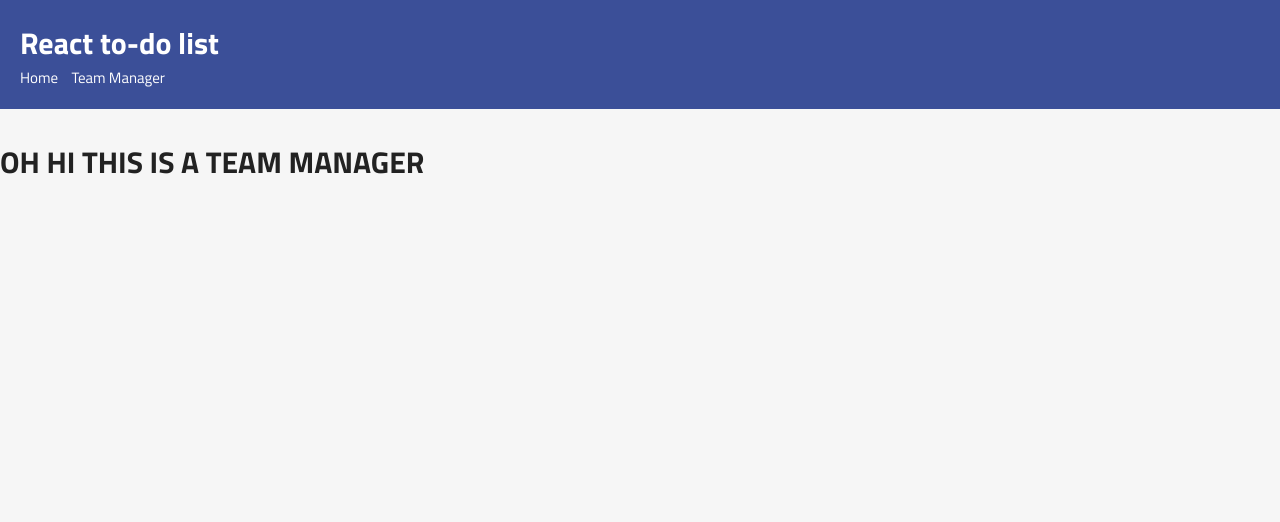
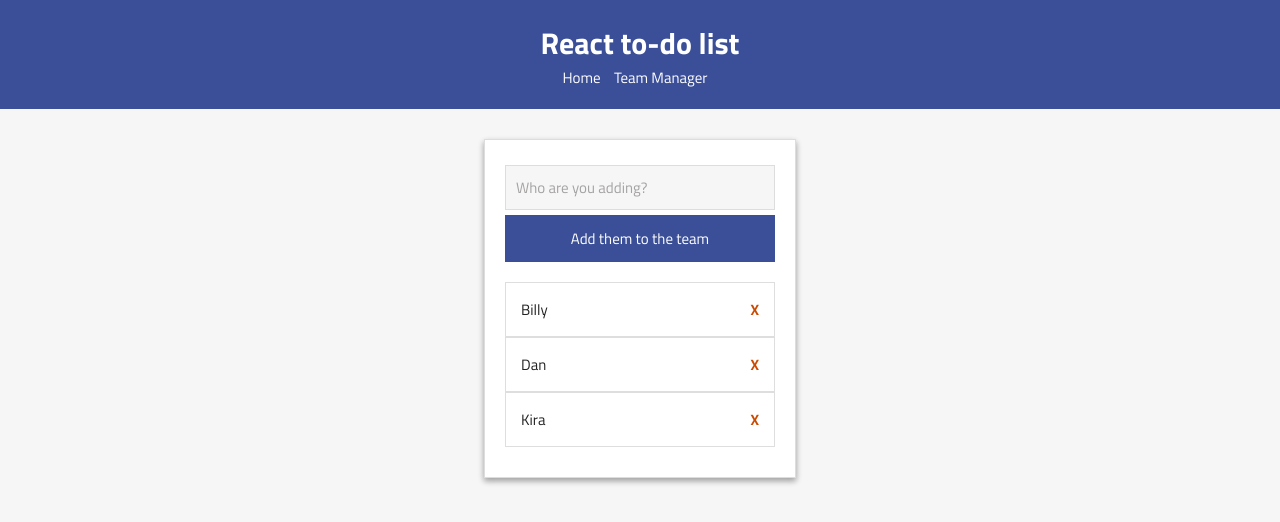
Before and after one commit to markhagemann/parcel-ts-react-todo-list, a React (Vite) app: page /team in a window 1280 px wide. Shown: the top 522 px of the page. Built offline with nearby package versions, Linux system fonts and the light colour scheme.

Commit message:
Add TeamManager container. Add select for TodoItem assignee in TodoForm

```diff
--- a/package.json
+++ b/package.json
@@ -16,6 +16,7 @@
     "@types/react-redux": "^5.0.15",
     "@types/react-router": "^4.0.22",
     "@types/react-router-dom": "^4.2.4",
+    "@types/react-select": "^1.2.3",
     "@types/redux": "^3.6.0",
     "parcel-bundler": "^1.5.1"
   },
@@ -25,6 +26,7 @@
     "react-redux": "^5.0.6",
     "react-router": "^4.2.0",
     "react-router-dom": "^4.2.2",
+    "react-select": "^1.2.1",
     "redux": "^3.7.2",
     "styled-components": "^3.1.6",
     "typescript": "^2.7.1"
--- a/src/App.tsx
+++ b/src/App.tsx
@@ -1,5 +1,5 @@
 import * as React from "react";
-import { Route, Switch, NavLink } from 'react-router-dom';
+import { Route, Switch, NavLink, Redirect } from 'react-router-dom';
 import styled from "styled-components";
 import { injectGlobal } from 'styled-components';
 
@@ -36,7 +36,7 @@ const PageHeader = styled.div`
   margin-bottom: 30px;
   background: #3b4f98;
   color: #FFF;
-  text-align: left;
+  text-align: center;
 
   h1{
     margin: 0;
@@ -47,10 +47,13 @@ const PageHeader = styled.div`
     text-decoration: none;
   }
   .title {
-    color: #fff;
+    color: #ddd;
   }
   .title:hover {
     color: red;
+  }
+  .active .title{
+    color: #fff;
   }
 
 `;
@@ -65,8 +68,8 @@ export class App extends React.Component<any, any> {
         <NavLink to="/team"><span className="title">Team Manager</span> </NavLink>
       </PageHeader>
       <Switch>
-        <Route exact path="/" component={TodoBuilder} />
         <Route path="/team" component={TeamManager} />
+        <Route path="/" exact component={TodoBuilder}/>
       </Switch>
       </>
     );
--- /dev/null
+++ b/src/common/styled-components.tsx
@@ -0,0 +1,44 @@
+import styled from 'styled-components';
+
+export const FormWrapper = styled.div`
+    margin: 15px;
+`;
+
+export const FormContainer = styled.div`
+    margin: 0 auto;
+    text-align: center;
+    padding: 10px;
+    background: #fff;
+    max-width: 290px;
+    border: 1px solid #ddd;
+    box-shadow: 0 3px 6px rgba(0,0,0,0.16), 0 3px 6px rgba(0,0,0,0.23);
+`;
+
+export const FormHolder = styled.div`
+  display: flex;
+  flex-direction: column;
+  max-width: 270px;
+  margin: 15px auto;
+
+  input, select {
+    background: #f6f6f6;
+    font-family: 'Titillium Web', sans-serif;
+    padding: 10px;
+    font-size: 15px;
+    border: 1px solid #ddd;
+    margin-bottom: 5px;
+  }
+  button {
+    font-family: 'Titillium Web', sans-serif;
+    font-size: 15px;
+    color: #fff;
+    padding:10px;
+    background: #3b4f98;
+    border: 2px solid #3b4f98;
+  }
+  button:hover{
+    cursor: pointer;
+    background: #5066ba;
+    border-color: #4965d1;
+  }
+`;
--- /dev/null
+++ b/src/components/Team/TeamForm.tsx
@@ -0,0 +1,37 @@
+import * as React from 'react';
+import styled from 'styled-components';
+import { FormHolder } from '../../common/styled-components';
+
+interface TeamFormState {
+    member: string;
+}
+
+interface TeamFormProps {
+  onCreate: (name: string) => void;
+}
+
+export class TeamForm extends React.Component<TeamFormProps, TeamFormState> {
+
+  state: Readonly<TeamFormState> = {
+    member: ""
+  };
+
+  handleTodoChange = (event: React.FormEvent<HTMLInputElement>) : void => {
+    this.setState({member: event.currentTarget.value})
+  }
+
+  handleOnClick = () => {
+    this.props.onCreate(this.state.member);
+    this.setState({ member: "" });
+  }
+
+  render() {
+    return (
+      <FormHolder>
+        <input onChange={this.handleTodoChange} value={this.state.member} type="text" placeholder="Who are you adding?" />
+        <button onClick={this.handleOnClick}> Add them to the team </button>
+      </FormHolder>
+    );
+  }
+
+};
--- /dev/null
+++ b/src/components/Team/TeamList.tsx
@@ -0,0 +1,58 @@
+import * as React from 'react';
+import styled from 'styled-components';
+import { TeamMember } from '../../containers/TeamManager';
+
+interface TeamListProps {
+  teamArray: TeamMember[]
+  todoRemove: any
+}
+
+const List = styled.ul`
+  margin: 20px auto;
+  padding: 0px;
+  max-width: 270px;
+
+  li {
+    display: flex;
+    justify-content: space-between;
+    border: 1px solid #dedede;
+    list-style-type: none;
+    padding: 15px;
+  }
+  li:hover {
+    background: #eee;
+  }
+  .team-member {
+    justify-content: flex-start;
+  }
+  .remove-team-member {
+    color: #cc4a00;
+    justify-content: flex-end;
+    margin-right: 0;
+    text-decoration: none;
+    font-size: 15px;
+    font-weight: bold;
+  }
+  .team-member-container {
+    display: flex;
+    justify-content: center;
+  }
+`;
+
+export const TeamList: React.SFC<TeamListProps> = (props) => {
+
+  return (
+      <>
+        <List>
+            {props.teamArray.map((member: TeamMember) =>
+              <li key={member.dateAdded}>
+                <div className="team-member-container">
+                  <span className="team-member">{member.name}</span>
+                </div>
+                <a href="#" onClick={() => props.todoRemove(member.dateAdded)} className="remove-team-member"> X </a>
+              </li>
+            )}
+        </List>
+      </>
+  );
+};
--- a/src/components/Todo/TodoForm.tsx
+++ b/src/components/Todo/TodoForm.tsx
@@ -1,62 +1,49 @@
 import * as React from 'react';
 import styled from 'styled-components';
-
-const FormHolder = styled.div`
-  display: flex;
-  flex-direction: column;
-  max-width: 270px;
-  margin: 15px auto;
-
-  input {
-    background: #f6f6f6;
-    font-family: 'Titillium Web', sans-serif;
-    padding: 10px;
-    font-size: 15px;
-    border: 1px solid #ddd;
-    margin-bottom: 5px;
-  }
-  button {
-    font-family: 'Titillium Web', sans-serif;
-    font-size: 15px;
-    color: #fff;
-    padding:10px;
-    background: #3b4f98;
-    border: 2px solid #3b4f98;
-  }
-  button:hover{
-    cursor: pointer;
-    background: #5066ba;
-    border-color: #4965d1;
-  }
-`;
+import { FormHolder } from '../../common/styled-components';
+import { TeamMember } from '../../containers/TeamManager';
 
 interface TodoFormState {
-  todo: string;
+  todo: string
+  todoAssignee: string
 }
 
 interface TodoFormProps {
-  onCreate: (name: string) => void;
+  teamMemberArray: TeamMember[];
+  onCreate: (name: string, todoAssignee: string) => void
 }
 
 export class TodoForm extends React.Component<TodoFormProps, TodoFormState> {
 
   state: Readonly<TodoFormState> = {
-    todo: ""
+    todo: "",
+    todoAssignee: "",
   };
 
   handleTodoChange = (event: React.FormEvent<HTMLInputElement>) : void => {
     this.setState({todo: event.currentTarget.value})
   }
 
+  handleTodoAssigneeChange = (event: React.FormEvent<HTMLSelectElement>) : void => {
+    this.setState({todoAssignee: event.currentTarget.value})
+    console.log(event.currentTarget.value);
+  }
+
   handleOnClick = () => {
-    this.props.onCreate(this.state.todo);
-    this.setState({ todo: "" });
+    this.props.onCreate(this.state.todo, this.state.todoAssignee);
+    this.setState({ todo: "", todoAssignee: ""});
   }
 
   render() {
     return (
       <FormHolder>
-        <input onChange={this.handleTodoChange} value={this.state.todo} type="text" placeholder="What do you need to do?" />
+        <input onChange={this.handleTodoChange} value={this.state.todo} type="text" placeholder="What needs to be done?" />
+        <select value={this.state.todoAssignee} onChange={this.handleTodoAssigneeChange}>
+          <option value=''>Assign to...</option>
+          {this.props.teamMemberArray.map((member: TeamMember) =>
+            <option key={member.dateAdded} value={member.name}> {member.name} </option>
+          )}
+        </select>
         <button onClick={this.handleOnClick}> Add it to the list </button>
       </FormHolder>
     );
--- a/src/components/Todo/TodoList.tsx
+++ b/src/components/Todo/TodoList.tsx
@@ -54,8 +54,6 @@ const List = styled.ul`
   max-width: 270px;
 
   li {
-    display: flex;
-    justify-content: space-between;
     border: 1px solid #dedede;
     list-style-type: none;
     padding: 15px;
@@ -76,7 +74,19 @@ const List = styled.ul`
   }
   .todo-container {
     display: flex;
+    justify-content: space-between;
+  }
+  .todo-item {
+    display: flex;
     justify-content: center;
+  }
+  .assignee-container {
+    color: #e3dfdf;
+    margin-top: 5px;
+    padding: 5px;
+    background: #707070;
+    border: 1px solid #f0f0f0;
+    text-align: left;
   }
   .completed-checkbox {
     margin-top: 6px;
@@ -120,11 +130,16 @@ export const TodoList: React.SFC<TodoListProps> = (props) => {
         <List>
             {props.todoShownArray.map((todo: TodoItem) =>
               <li className={todo.completed ? 'completed' : ''} key={todo.date}>
-                <div className="todo-container">
-                  <input onChange={() => props.todoComplete(todo)} className="completed-checkbox" type="checkbox" checked={todo.completed}/>
-                  <span className="todo">{todo.name}</span>
+                <div className="todo-container" >
+                  <div className="todo-item">
+                    <input onChange={() => props.todoComplete(todo)} className="completed-checkbox" type="checkbox" checked={todo.completed}/>
+                    <span className="todo">{todo.name}</span>
+                  </div>
+                  <a href="#" onClick={() => props.todoRemove(todo.date)} className="remove-todo"> X </a>
                 </div>
-                <a href="#" onClick={() => props.todoRemove(todo.date)} className="remove-todo"> X </a>
+                <div className="assignee-container">
+                    <span> Assigned to: {todo.assignedTo} </span>
+                </div>
               </li>
             )}
         </List>
--- a/src/containers/TeamManager.tsx
+++ b/src/containers/TeamManager.tsx
@@ -1,27 +1,61 @@
 import * as React from 'react';
 import styled from 'styled-components';
+
+import { TeamForm } from '../components/Team/TeamForm';
+import { TeamList } from '../components/Team/TeamList';
+import { FormWrapper } from '../common/styled-components';
+import { FormContainer } from '../common/styled-components';
 
 export interface TeamManagerProps {
 
 }
 
 export interface TeamManagerState {
+  teamMembers: TeamMember[]
+}
 
+export interface TeamMember {
+  dateAdded: number
+  name: string
 }
 
 export class TeamManager extends React.Component<TeamManagerProps, TeamManagerState> {
 
-  state: Readonly<TeamManagerState> = {
-
+  state = {
+    teamMembers: [
+      {"dateAdded": 15151533, "name": 'Billy'},
+      {"dateAdded": 15241863, "name": 'Dan'},
+      {"dateAdded": 15223433, "name": 'Kira'},
+    ]
   };
 
+  handleMemberAdd = (name: string) : void => {
+    if(name != "") {
+      const newMember: TeamMember = {
+        dateAdded: new Date().getTime(),
+        name
+      }
+      this.setState((prevState) => ({
+        teamMembers: [...prevState.teamMembers, newMember]
+      }));
+    }
+
+  }
+
+  handleTodoRemove = (dateAdded: number) => {
+    this.setState(prevState => ({ teamMembers: prevState.teamMembers.filter(member => member.dateAdded !== dateAdded) }));
+  }
 
   render() {
 
     return (
-        <>
-          <h1> OH HI THIS IS A TEAM MANAGER </h1>
-        </>
+      <FormWrapper>
+        <FormContainer>
+          <TeamForm onCreate={this.handleMemberAdd} />
+          <TeamList todoRemove={this.handleTodoRemove}
+                    teamArray={this.state.teamMembers} />
+        </FormContainer>
+    </FormWrapper>
     );
   }
 }
--- a/src/containers/TodoBuilder.tsx
+++ b/src/containers/TodoBuilder.tsx
@@ -2,6 +2,9 @@ import * as React from 'react';
 import { TodoForm } from '../components/Todo/TodoForm';
 import styled from 'styled-components';
 import { TodoList } from '../components/Todo/TodoList';
+import { FormWrapper } from '../common/styled-components';
+import { FormContainer } from '../common/styled-components';
+import { TeamMember } from '../containers/TeamManager';
 
 export interface TodoBuilderProps {
 
@@ -20,21 +23,8 @@ export interface TodoItem {
   date: number
   name: string
   completed: boolean
+  assignedTo: string
 }
-
-const FormWrapper = styled.div`
-    margin: 15px;
-`;
-
-const FormContainer = styled.div`
-    margin: 0 auto;
-    text-align: center;
-    padding: 10px;
-    background: #fff;
-    max-width: 290px;
-    border: 1px solid #ddd;
-    box-shadow: 0 3px 6px rgba(0,0,0,0.16), 0 3px 6px rgba(0,0,0,0.23);
-`;
 
 export class TodoBuilder extends React.Component<TodoBuilderProps, TodoBuilderState> {
 
@@ -45,13 +35,15 @@ export class TodoBuilder extends React.Component<TodoBuilderProps, TodoBuilderSt
     filterIncomplete: false
   };
 
-  handleTodoAdd = (name: string) : void => {
-    if(name != "") {
+  handleTodoAdd = (name: string, assignee: string) : void => {
+    if(name != "" && assignee != "") {
       const newTodo: TodoItem = {
         date: new Date().getTime(),
         name,
-        completed: false
+        completed: false,
+        assignedTo: assignee
       }
+      console.log(assignee);
       this.setState((prevState) => ({
         todoItems: [...prevState.todoItems, newTodo]
       }));
@@ -106,15 +98,23 @@ export class TodoBuilder extends React.Component<TodoBuilderProps, TodoBuilderSt
 
   render() {
 
+    const memberHack: TeamMember[] =  [
+      {"dateAdded": 15151533, "name": 'Billy'},
+      {"dateAdded": 15241863, "name": 'Dan'},
+      {"dateAdded": 15223433, "name": 'Kira'},
+    ]
+
     return (
       <FormWrapper>
         <FormContainer>
-          <TodoForm onCreate={this.handleTodoAdd} />
+          <TodoForm onCreate={this.handleTodoAdd}
+                    teamMemberArray={memberHack} />
           <TodoList onFilterChange={this.updateFilter}
                     todoComplete={this.handleTodoComplete}
                     todoRemove={this.handleTodoRemove}
                     todoShownArray={this.state.todoItems.filter(this.filterTodos)}
                     todoTotalArray={this.state.todoItems} />
+
         </FormContainer>
       </FormWrapper>
     );
```
Also changed, not shown: 1 other file (tests, documents, lock files or other folders).
